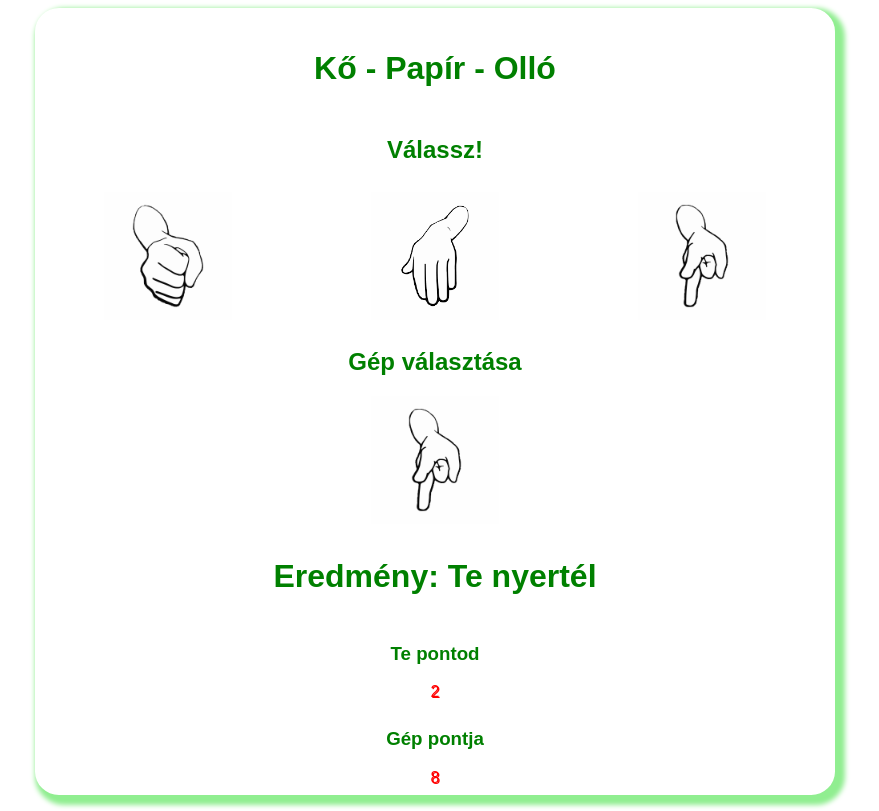
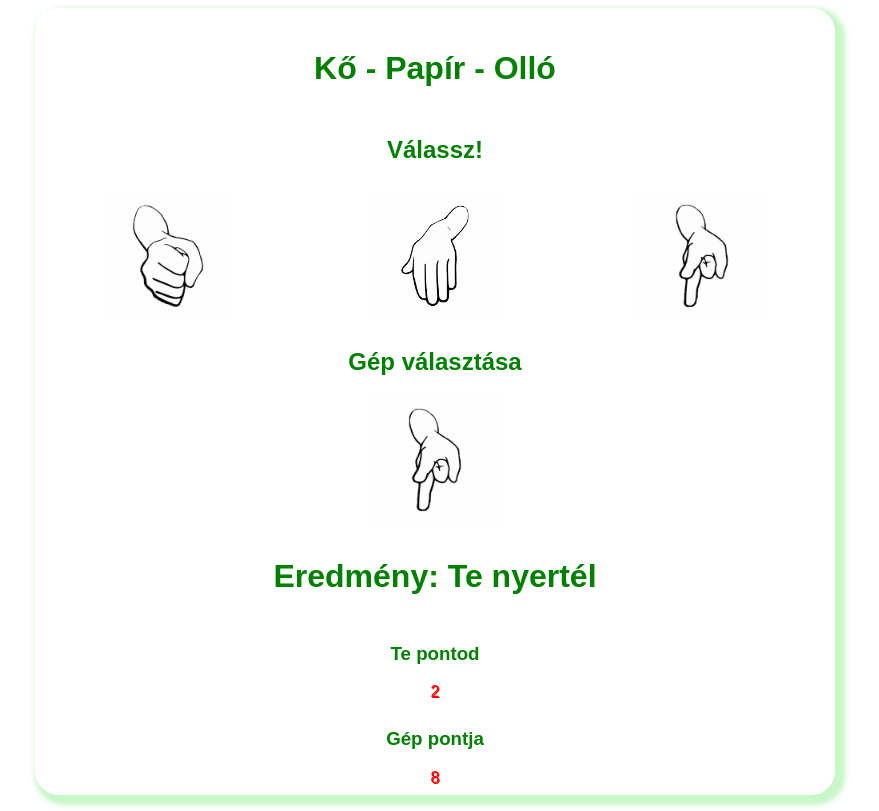
Before and after one commit to NaszAkos/koPapirOllo, a plain HTML site: page index.html in a window 1280 px wide. Shown: the whole page, without its empty margins (205-1084 px from the left). Drawn offline with Linux system fonts and the light colour scheme.

Commit message:
tenyleg kesz

```diff
--- a/style.css
+++ b/style.css
@@ -11,7 +11,7 @@ img{
     text-align: center;
     width: 800px;
     margin: auto;
-    box-shadow: 5px 5px 5px 5px lightgreen;
+    box-shadow: 5px 5px 5px 5px rgba(144, 238, 144, 0.5);
     color: green;
     border-radius: 3%;
     font-family: Arial;
```
